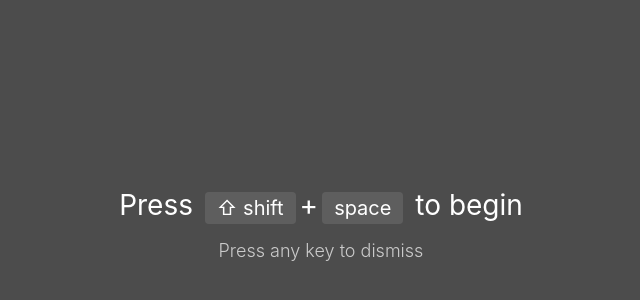
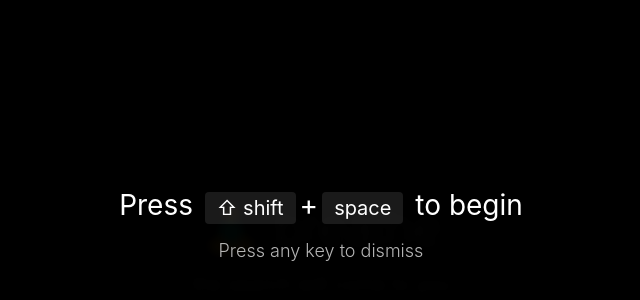
Before and after one commit to wwwaldo/searchbar, a React (Create React App) app: page / in a window 1280 px wide. Shown: the part 144-444 px from the top of the page, without its empty margins (319-959 px from the left). Built offline with nearby package versions, Linux system fonts and the light colour scheme.

Commit message:
feat: add zen meditation message to app background

```diff
--- a/src/App.tsx
+++ b/src/App.tsx
@@ -1,15 +1,49 @@
 import React, { useState } from 'react';
 import { SearchContainer } from './components/SearchContainer';
 import { IntroOverlay } from './components/IntroOverlay';
+import styled from 'styled-components';
+
+const ZenMessage = styled.div`
+  position: fixed;
+  top: 50%;
+  left: 50%;
+  transform: translate(-50%, -50%);
+  color: rgba(255, 255, 255, 0.1);
+  font-family: -apple-system, BlinkMacSystemFont, 'Segoe UI', Roboto, Oxygen, Ubuntu, Cantarell, 'Open Sans', 'Helvetica Neue', sans-serif;
+  text-align: center;
+  user-select: none;
+  pointer-events: none;
+
+  h1 {
+    font-size: 3rem;
+    font-weight: 200;
+    margin: 0;
+  }
+
+  p {
+    font-size: 1.25rem;
+    opacity: 0.7;
+    margin-top: 1rem;
+  }
+`;
+
+const AppContainer = styled.div`
+  min-height: 100vh;
+  background: #000;
+`;
 
 function App() {
   const [showIntro, setShowIntro] = useState(true);
 
   return (
-    <div className="App">
+    <AppContainer>
       {showIntro && <IntroOverlay onDismiss={() => setShowIntro(false)} />}
+      <ZenMessage>
+        <h1>🧘‍♂️ breathe</h1>
+        <p>the search will come to you</p>
+      </ZenMessage>
       <SearchContainer />
-    </div>
+    </AppContainer>
   );
 }
 
```
